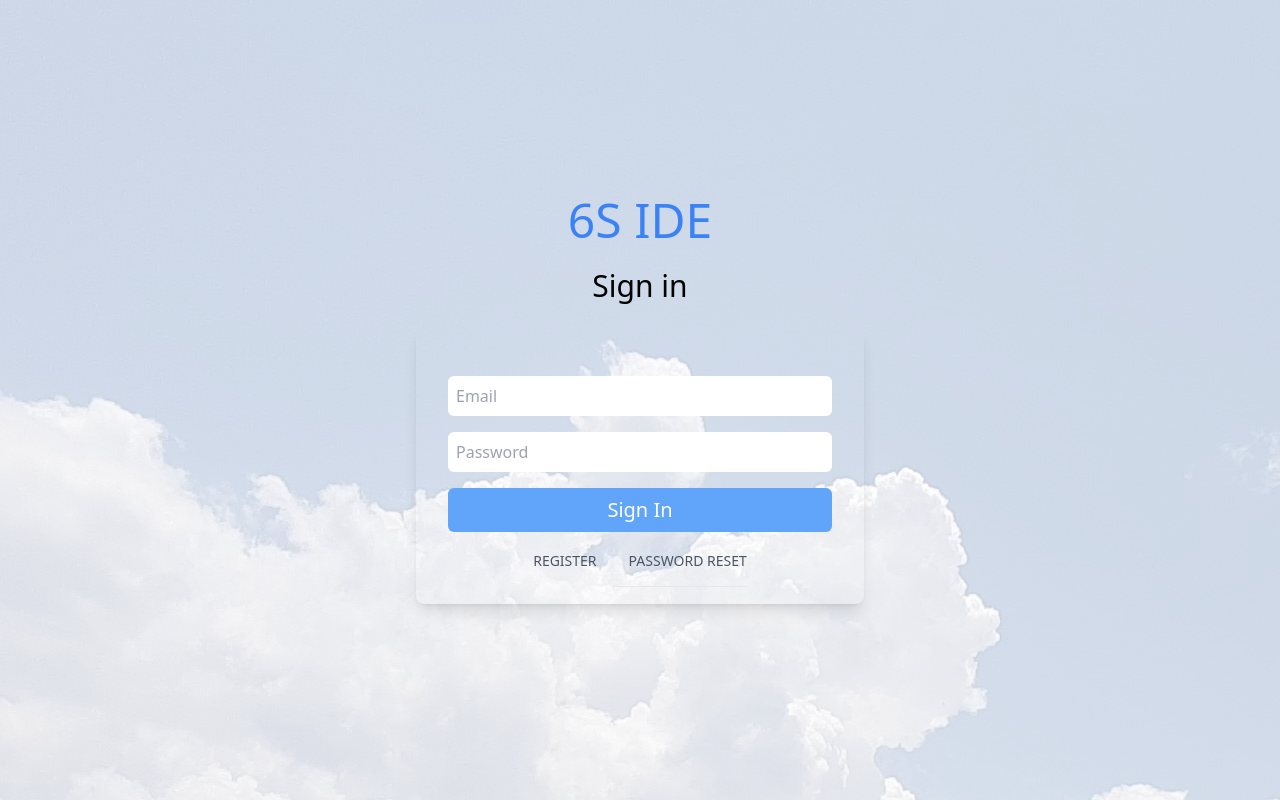
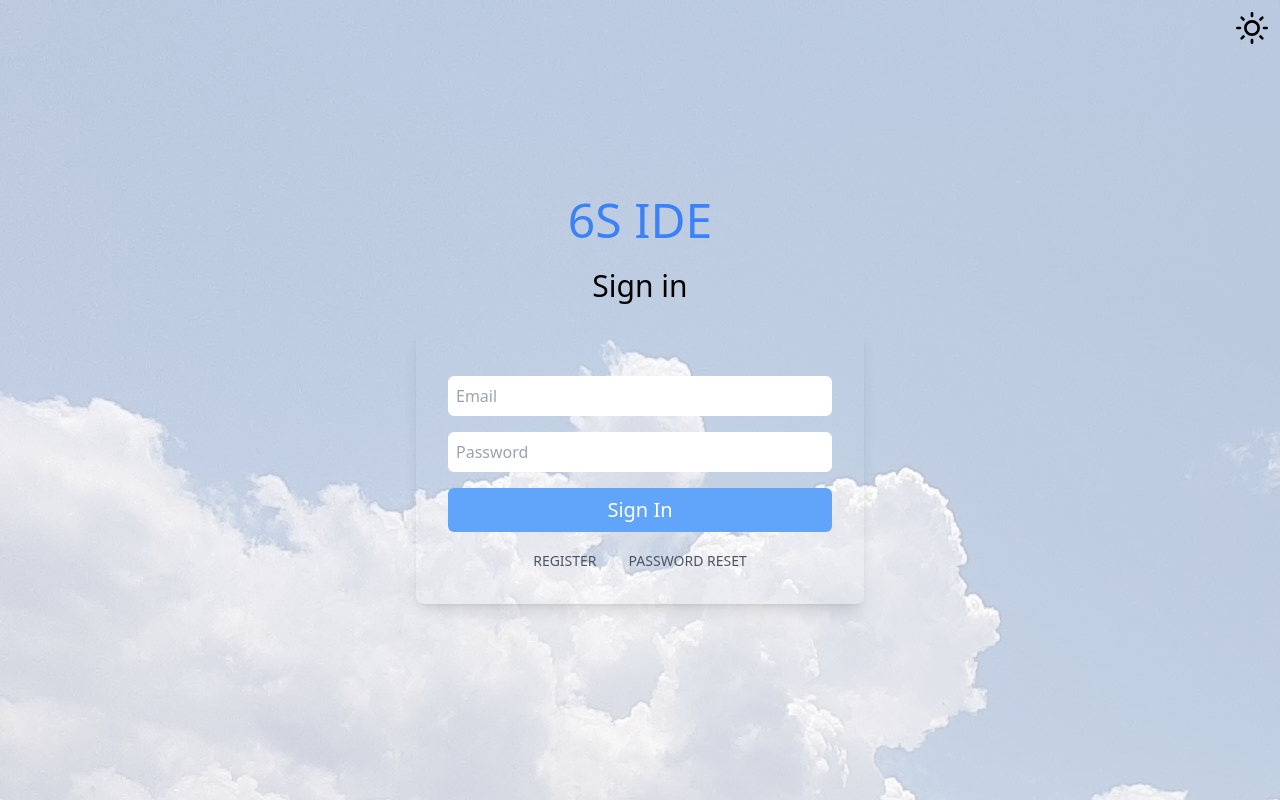
Before and after one commit to Goormkdt-WebIDE/project6sIDE-FE, a React (Vite) app: page /login in a window 1280 px wide. Built offline with nearby package versions, Linux system fonts and the light colour scheme.

Commit message:
[feat] 라이트, 다크모드 기능 재추가

```diff
--- /dev/null
+++ b/src/components/TopBtnContainer.tsx
@@ -0,0 +1,24 @@
+import React from 'react';
+import { useTheme } from '../context/isDarkModeContext';
+import '../index.css';
+import { FiSun } from "react-icons/fi";
+import { BsMoonStars } from "react-icons/bs";
+
+function TopBtnContainer() {
+    const { theme, toggleDarkMode } = useTheme();
+
+    const icon = theme === 'light' ? <FiSun size={32} /> : <BsMoonStars size={32} color="white"/>;
+
+    return (
+        <div>
+            <button
+                className="absolute right-3 top-3 z-10"
+                onClick={toggleDarkMode}
+            >
+                {icon}
+            </button>
+        </div>
+    );
+}
+
+export default TopBtnContainer;
--- a/src/components/ide/Editor.tsx
+++ b/src/components/ide/Editor.tsx
@@ -2,11 +2,12 @@ import React, { useEffect, useRef, useState } from "react";
 import AceEditor from "react-ace";
 
 import * as ace from "ace-builds";
-import "ace-builds/src-noconflict/theme-monokai";
+import "ace-builds/src-noconflict/theme-solarized_light";
 import "ace-builds/src-noconflict/ext-language_tools";
 import modelist from "ace-builds/src-noconflict/ext-modelist";
 import ReactAce from "react-ace/lib/ace";
 import { Code } from "../types/TreeView.types";
+import { useTheme } from "../../context/isDarkModeContext";
 
 ace.config.set("basePath", "/ace-builds");
 
@@ -19,6 +20,7 @@ type Props = {
 export default function Editor({ file, editorRef, onSave }: Props) {
   const [value, setValue] = useState<string>("");
   const fileRef = useRef(file);
+  const theme = useTheme();
 
   useEffect(() => {
     setValue(file && file.text ? file.text : "");
@@ -29,7 +31,7 @@ export default function Editor({ file, editorRef, onSave }: Props) {
       <AceEditor
         ref={editorRef}
         mode={file ? getModeByFileExtension(file.name) : "java"}
-      theme="monokai"
+        theme={theme.theme === 'light' ? 'crimson_editor' : 'nord_dark'}
         onChange={(value) => {
           setValue(value);
           if (fileRef.current) {
--- a/src/components/ide/TreeView.tsx
+++ b/src/components/ide/TreeView.tsx
@@ -9,8 +9,10 @@ import {
   onRenameArgs,
 } from "../types/TreeView.types";
 import Node from "./Node";
+import { useTheme } from "../../context/isDarkModeContext";
 
 const treeClassname = "tree";
+
 
 type Props = {
   data: Directory;
@@ -36,9 +38,12 @@ export default function TreeView({
   onRename,
   className,
 }: Props) {
+
+  const theme = useTheme();
+
   return (
     <div className={`flex flex-col md:basis-1/5 ${className}`}>
-      <h2>{data.name}</h2>
+      <h2 className={`${theme.theme === 'dark' ? 'text-white' : ''}`}>{data.name}</h2>
       <Tree
         data={data.children}
         onCreate={onCreate}
--- /dev/null
+++ b/src/context/isDarkModeContext.tsx
@@ -0,0 +1,37 @@
+import React, { createContext, useContext, useState } from "react";
+
+interface ThemeContextType {
+    theme: string;
+    toggleDarkMode: () => void;
+}
+
+const ThemeContext = createContext<ThemeContextType | null>(null);
+
+export const useTheme = () => {
+    const context = useContext(ThemeContext);
+
+    if (context === null) {
+        throw new Error("useTheme must be used within a ThemeProvider");
+    }
+
+    return context;
+};
+
+export const ThemeProvider = ({ children }: { children: any }) => {
+    const [isDarkMode, setIsDarkMode] = useState(false);
+
+    const toggleDarkMode = () => {
+        setIsDarkMode(!isDarkMode);
+        document.body.classList.toggle("dark");
+    };
+
+    const theme = isDarkMode ? "dark" : "light";
+
+    return (
+        <ThemeContext.Provider
+            value={{ theme, toggleDarkMode } as ThemeContextType}
+        >
+            {children}
+        </ThemeContext.Provider>
+    );
+};
--- a/src/index.css
+++ b/src/index.css
@@ -4,8 +4,16 @@
 
 body {
   background-image: linear-gradient(
-      rgba(255, 255, 255, 0.7),
-      rgba(255, 255, 255, 0.7)
+      rgba(255, 255, 255, 0.6),
+      rgba(255, 255, 255, 0.6)
     ),
     url("/background.jpeg");
 }
+
+body.dark {
+  background-image: linear-gradient(
+      rgba(255, 255, 255, 0.1),
+      rgba(255, 255, 255, 0.1)
+    ),
+    url("/background-dark.jpg");
+}
--- a/src/layout/Layout.tsx
+++ b/src/layout/Layout.tsx
@@ -3,7 +3,9 @@ import { Outlet } from "react-router-dom";
 import { ToastContainer } from "react-toastify";
 import "react-toastify/dist/ReactToastify.css";
 import { AuthContextProvider } from "../context/AuthContext";
+import TopBtnContainer from "../components/TopBtnContainer";
 import { QueryClient, QueryClientProvider } from "react-query";
+import { ThemeProvider } from "../context/isDarkModeContext";
 
 const queryClient = new QueryClient();
 
@@ -11,6 +13,9 @@ export default function Layout() {
   return (
     <QueryClientProvider client={queryClient}>
       <AuthContextProvider>
+        <ThemeProvider>
+          <>
+            <TopBtnContainer />
             <main className="h-screen overflow-hidden pb-4">
               <Outlet />
               <ToastContainer
@@ -26,6 +31,8 @@ export default function Layout() {
                 theme="light"
               />
             </main>
+          </>
+        </ThemeProvider>
       </AuthContextProvider>
     </QueryClientProvider>
   );
--- a/src/pages/Login.tsx
+++ b/src/pages/Login.tsx
@@ -9,6 +9,7 @@ import { AxiosError } from "axios";
 import { FormValue } from "../service/http-requests/user-api";
 import { notifyError, notifySuccess } from "../service/toast";
 import { useAuthContext } from "../context/AuthContext";
+import { useTheme } from "../context/isDarkModeContext";
 
 function Login() {
   const {
@@ -23,6 +24,8 @@ function Login() {
   const { login, onAuthStateChange } = useAuthContext();
 
   const navigate = useNavigate();
+
+  const theme = useTheme();
 
   const onSubmit = async (data: FormValue) => {
     try {
@@ -48,7 +51,7 @@ function Login() {
           <h1 className="text-blue-500 text-5xl pb-4 mb-2 border-none font-thin">
             6S IDE
           </h1>
-          <h3 className="text-black text-3xl pb-4 mb-2 border-none font-thin">
+          <h3 className={`text-black text-3xl pb-4 mb-2 border-none font-thin ${theme.theme === 'dark' ? 'text-white' : ''}`}>
             Sign in
           </h3>
           <form
@@ -65,17 +68,16 @@ function Login() {
               errors={errors}
               name="password"
             />
-
             <SubmitButton text="Sign In" loading={loading} />
             <Link
               to="/register"
-              className="text-gray-600 text-sm mt-4 pr-4 hover:underline mb-2"
+              className={`text-gray-600 text-sm mt-4 pr-4 hover:underline mb-2  ${theme.theme === 'dark' ? 'text-white' : ''}`}
             >
               REGISTER
             </Link>
             <Link
               to="/password-reset"
-              className="text-gray-600 text-sm mt-4 pl-4 border-b hover:underline pb-4"
+              className={`text-gray-600 text-sm mt-4 pl-4 hover:underline pb-4 ${theme.theme === 'dark' ? 'text-white' : ''}`}
             >
               PASSWORD RESET
             </Link>
--- a/src/pages/Main.tsx
+++ b/src/pages/Main.tsx
@@ -1,9 +1,13 @@
 import React from "react";
 import NewProject from "../components/project/NewProject";
 import MyProjects from "../components/project/MyProjects";
+import { useTheme } from "../context/isDarkModeContext";
 
 function Main() {
+  const theme = useTheme();
+
   return (
+    <div className={`${theme}`}>
       <div className="relative min-h-screen bg-cover bg-center bg-opacity-25 flex items-center justify-center">
         <div className="text-center items-center w-full">
           <div className="flex flex-col items-center justify-center h-screen">
@@ -17,6 +21,7 @@ function Main() {
           </div>
         </div>
       </div>
+    </div>
   );
 }
 
--- a/src/pages/PasswordReset.tsx
+++ b/src/pages/PasswordReset.tsx
@@ -8,6 +8,7 @@ import { AxiosError } from "axios";
 import { FormValue } from "../service/http-requests/user-api";
 import { notifyError, notifySuccess } from "../service/toast";
 import { useAuthContext } from "../context/AuthContext";
+import { useTheme } from "../context/isDarkModeContext";
 
 function PasswordReset() {
   const {
@@ -26,6 +27,8 @@ function PasswordReset() {
   password.current = watch("password");
 
   const navigate = useNavigate();
+
+  const theme = useTheme();
 
   const onSubmit = async (data: FormValue) => {
     try {
@@ -49,7 +52,7 @@ function PasswordReset() {
           <h1 className="text-blue-500 text-5xl pb-4 mb-2 border-none font-thin">
             6S IDE
           </h1>
-          <h3 className="text-black text-3xl pb-4 mb-2 border-none font-thin">
+          <h3 className={`text-black text-3xl pb-4 mb-2 border-none font-thin ${theme.theme === 'dark' ? 'text-white' : ''}`}>
             Password Reset
           </h3>
           <form
@@ -76,13 +79,13 @@ function PasswordReset() {
             <SubmitButton text="Submit" loading={loading} />
             <Link
               to="/register"
-              className="text-gray-600 text-sm mt-4 pr-4 hover:underline mb-2"
+              className={`text-gray-600 text-sm mt-4 pr-4 hover:underline mb-2 ${theme.theme === 'dark' ? 'text-white' : ''}`}
             >
               REGISTER
             </Link>
             <Link
               to="/login"
-              className="text-gray-600 text-sm mt-4 pl-4 border-b hover:underline pb-4"
+              className={`text-gray-600 text-sm mt-4 pl-4 hover:underline pb-4 ${theme.theme === 'dark' ? 'text-white' : ''}`}
             >
               LOG IN
             </Link>
--- a/src/pages/Register.tsx
+++ b/src/pages/Register.tsx
@@ -9,6 +9,7 @@ import { AxiosError } from "axios";
 import { FormValue } from "../service/http-requests/user-api";
 import { notifyError, notifySuccess } from "../service/toast";
 import { useAuthContext } from "../context/AuthContext";
+import { useTheme } from "../context/isDarkModeContext";
 
 function Register() {
   const {
@@ -22,7 +23,10 @@ function Register() {
   // eslint-disable-next-line @typescript-eslint/no-unused-vars
   const [errorFromSubmit, setErrorFromSubmit] = useState<string | null>(null);
   const [loading, setLoading] = useState(false);
+
   const navigate = useNavigate();
+
+  const theme = useTheme();
 
   const onSubmit = async (data: FormValue) => {
     try {
@@ -40,14 +44,13 @@ function Register() {
   };
 
   return (
-    <>
     <div className="relative min-h-screen bg-cover bg-center bg-opacity-25 flex items-center justify-center">
       <div className="text-center items-center w-full">
         <div className="flex flex-col items-center justify-center h-screen">
           <h1 className="text-blue-500 text-5xl pb-4 mb-2 border-none font-thin">
             6S IDE
           </h1>
-            <h3 className="text-black text-3xl pb-4 mb-2 border-none font-thin">
+          <h3 className={`text-black text-3xl pb-4 mb-2 border-none font-thin ${theme.theme === 'dark' ? 'text-white' : ''}`}>
             Register
           </h3>
           <form
@@ -70,14 +73,13 @@ function Register() {
               name="password"
             />
             <SubmitButton text="Register" loading={loading} />
-              <Link to="/login" className="text-gray-600 text-sm mt-4">
+            <Link to="/login" className={`text-gray-600 text-sm mt-4 ${theme.theme === 'dark' ? 'text-white' : ''}`}>
               Already have an account? Sign in
             </Link>
           </form>
         </div>
       </div>
     </div>
-    </>
   );
 }
 
```
Also changed, not shown: public/background-dark.jpg (added). Lines whose indentation alone changed are shown as unchanged.
